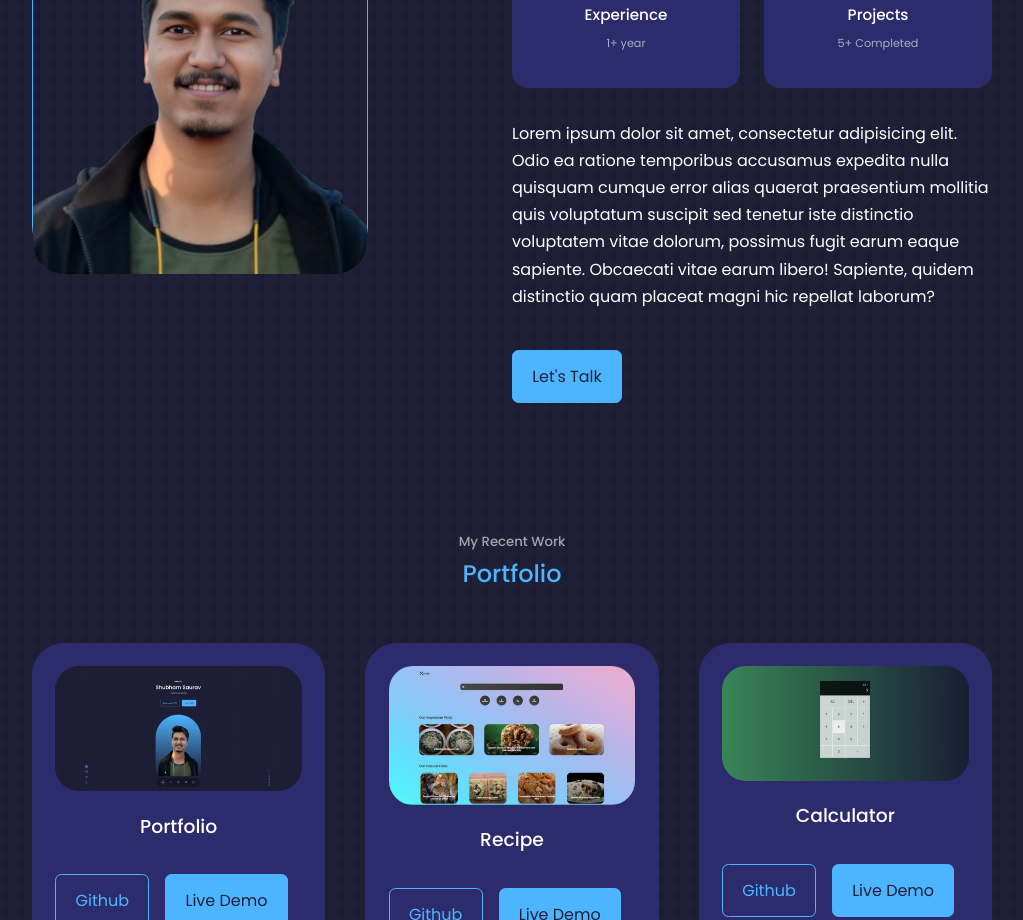
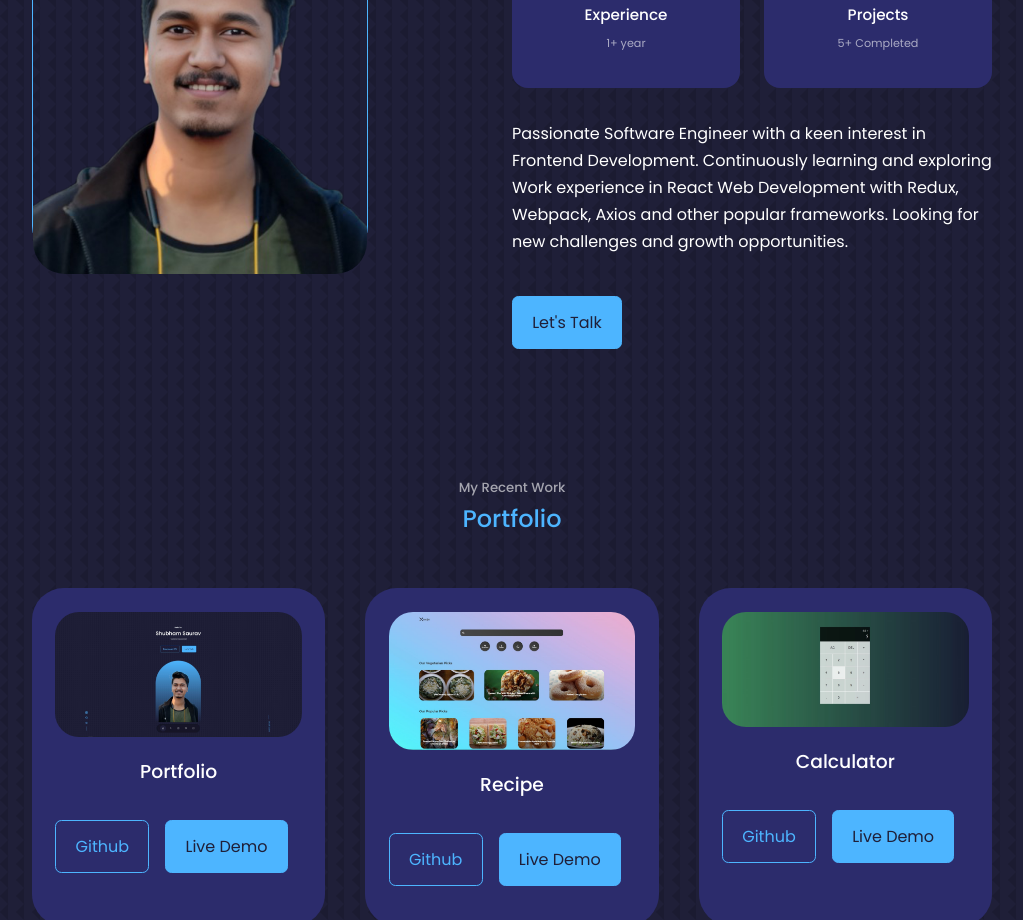
Before and after one commit to shubhamsaurav09/first-react-portfolio, a React (Create React App) app: page / in a window 1280 px wide. Shown: the part 1640-2560 px from the top of the page, without its empty margins (128-1151 px from the left). Built offline with nearby package versions, Linux system fonts and the light colour scheme.

Commit message:
final commit_1

```diff
--- a/src/components/about/About.jsx
+++ b/src/components/about/About.jsx
@@ -33,12 +33,10 @@ function About() {
           </div>
 
           <p>
-            Lorem ipsum dolor sit amet, consectetur adipisicing elit. Odio ea
-            ratione temporibus accusamus expedita nulla quisquam cumque error
-            alias quaerat praesentium mollitia quis voluptatum suscipit sed
-            tenetur iste distinctio voluptatem vitae dolorum, possimus fugit
-            earum eaque sapiente. Obcaecati vitae earum libero! Sapiente, quidem
-            distinctio quam placeat magni hic repellat laborum?
+            Passionate Software Engineer with a keen interest in Frontend
+            Development. Continuously learning and exploring Work experience in
+            React Web Development with Redux, Webpack, Axios and other popular
+            frameworks. Looking for new challenges and growth opportunities.
           </p>
 
           <a href="#contact" className="btn btn-primary">
```
